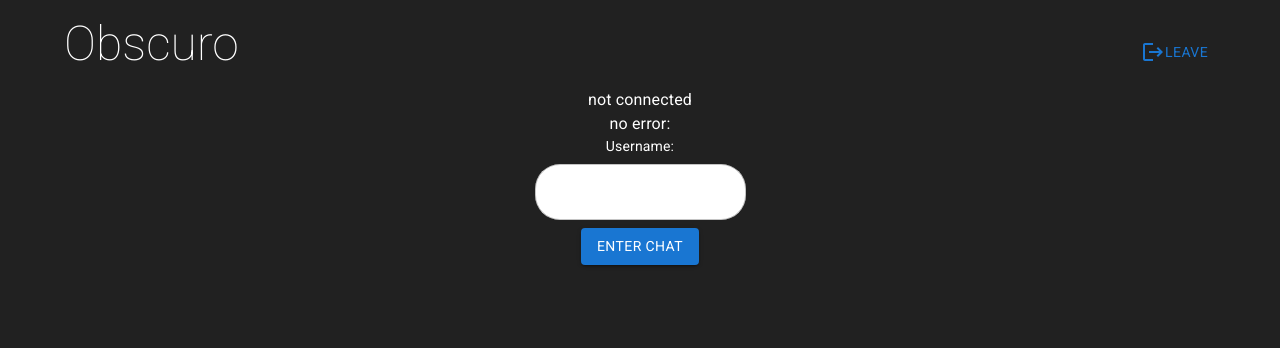
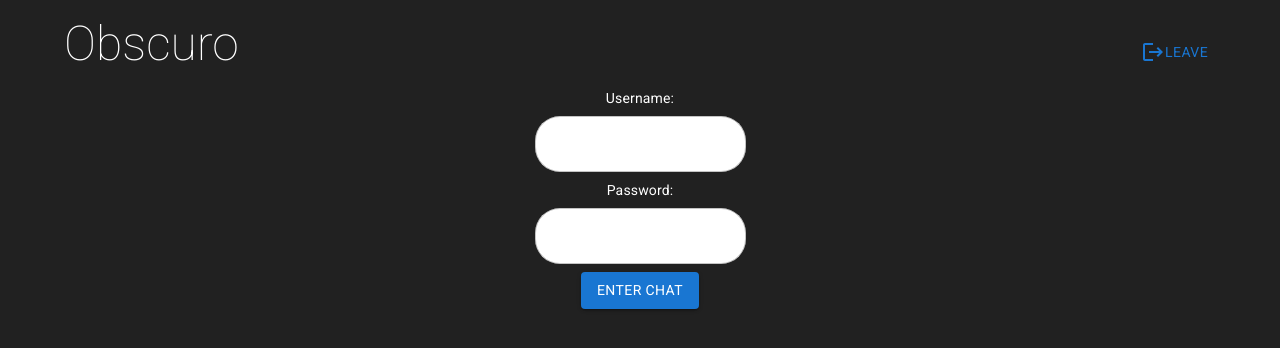
Before and after one commit to thiagogvasc/Obscuro, a React (Create React App) app in the folder client/: page / in a window 1280 px wide. Shown: the top 348 px of the page. Built offline with nearby package versions, Linux system fonts and the light colour scheme.

Commit message:
Add login page

```diff
--- a/client/src/App.css
+++ b/client/src/App.css
@@ -5,7 +5,6 @@
     padding: 0;
     box-sizing: border-box;
 }
-
 
 /* ::-webkit-scrollbar the scrollbar.
 ::-webkit-scrollbar-button the buttons on the scrollbar (arrows pointing upwards and downwards).
@@ -19,17 +18,14 @@
     width: 10px;
   }
 
-  /* Track */
   ::-webkit-scrollbar-track {
     background: gray;
   }
 
-  /* Handle */
   ::-webkit-scrollbar-thumb {
     background: darkgray;
   }
 
-  /* Handle on hover */
   ::-webkit-scrollbar-thumb:hover {
     background: #555;
   }
--- a/client/src/App.js
+++ b/client/src/App.js
@@ -6,7 +6,7 @@ import Box from '@mui/material/Box'
 import Typography from '@mui/material/Typography'
 import Navbar from './components/Navbar'
 import Chat from './components/Chat'
-import Login from './components/Login'
+import Login from './pages/Login'
 import ProtectedRoute from './components/ProtectedRoute'
 
 import { createTheme, ThemeProvider, styled } from '@mui/material/styles';
--- a/client/src/components/Login.js
+++ b/client/src/pages/Login.js
@@ -6,49 +6,35 @@ import Typography from '@mui/material/Typography'
 import TextField from '@mui/material/TextField'
 import Button from '@mui/material/Button'
 
-import { useUser } from '../contexts/userContext'
-import { useSocket } from '../contexts/socketContext'
-import { generateColor } from '../util/generateColor'
-
 
 function Login() {
-    console.log('rendered login')
-
-    const user = useUser()
-    const socket = useSocket()
     const navigate = useNavigate()
-    const [username, setUsername] = useState('')
+    const [formData, setFormData] = useState({
+        username: '',
+        password: ''
+    })
 
     useEffect(() => {
-        const persistedUser = JSON.parse(sessionStorage.getItem('user'))
-        console.log(persistedUser)
-
-        if (persistedUser) {
-            socket.initConnection()
-            socket.onAuthorized(() => navigate('/chat'))
-        }
+        // fetch session data
     }, [])
 
     const handleChange = (e) => {
-        setUsername(e.target.value)
+        const { name, value } = e.target
+        setFormData({
+            ...formData,
+            [name]: value
+        })
+        console.log(formData)
     }
 
     const handleSubmit = (e) => {
         e.preventDefault()
+        e.target.username.focus()
 
-        socket.initConnection()
-        const color = generateColor()
-        socket.emitLogin({ username, color })
-        socket.onLoginSuccess((newUser) => {
-            const newUser1 = {...newUser, isLoggedIn: true}
-            console.log(newUser1)
-            user.setUser(newUser1)
-            sessionStorage.setItem('user', JSON.stringify(newUser1))
-            navigate('/chat')
+        setFormData({
+            username: '',
+            password: ''
         })
-
-        e.target.username.focus()
-        e.target.reset()
     }
 
     return (
@@ -61,8 +47,6 @@ function Login() {
                 color: "white"
             }}
         >
-        <Typography>{socket.connected ? 'connected' : 'not connected'}</Typography>
-        <Typography>{socket.connectError ? <div>{socket.connectError.message}</div> : <div>no error: {socket.connectError}</div>}</Typography>
             <form onSubmit={ handleSubmit }>
                 <Box
                     sx={{
@@ -76,9 +60,23 @@ function Login() {
                     <Typography variant="body2">Username:</Typography>
                     <TextField
                         onChange={handleChange}
-                        value={username}
+                        value={formData.username}
                         autoComplete="off"
                         name="username"
+                        InputProps={{
+                            sx: {
+                              color: 'black',
+                              backgroundColor: 'white',
+                              borderRadius: '25px'
+                            }
+                        }}
+                    />
+                    <Typography variant="body2">Password:</Typography>
+                    <TextField
+                        onChange={handleChange}
+                        value={formData.password}
+                        autoComplete="off"
+                        name="password"
                         InputProps={{
                             sx: {
                               color: 'black',
```
Also changed, not shown: client/src/pages/Home.js (added), 1 other file (tests, documents, lock files or other folders).
